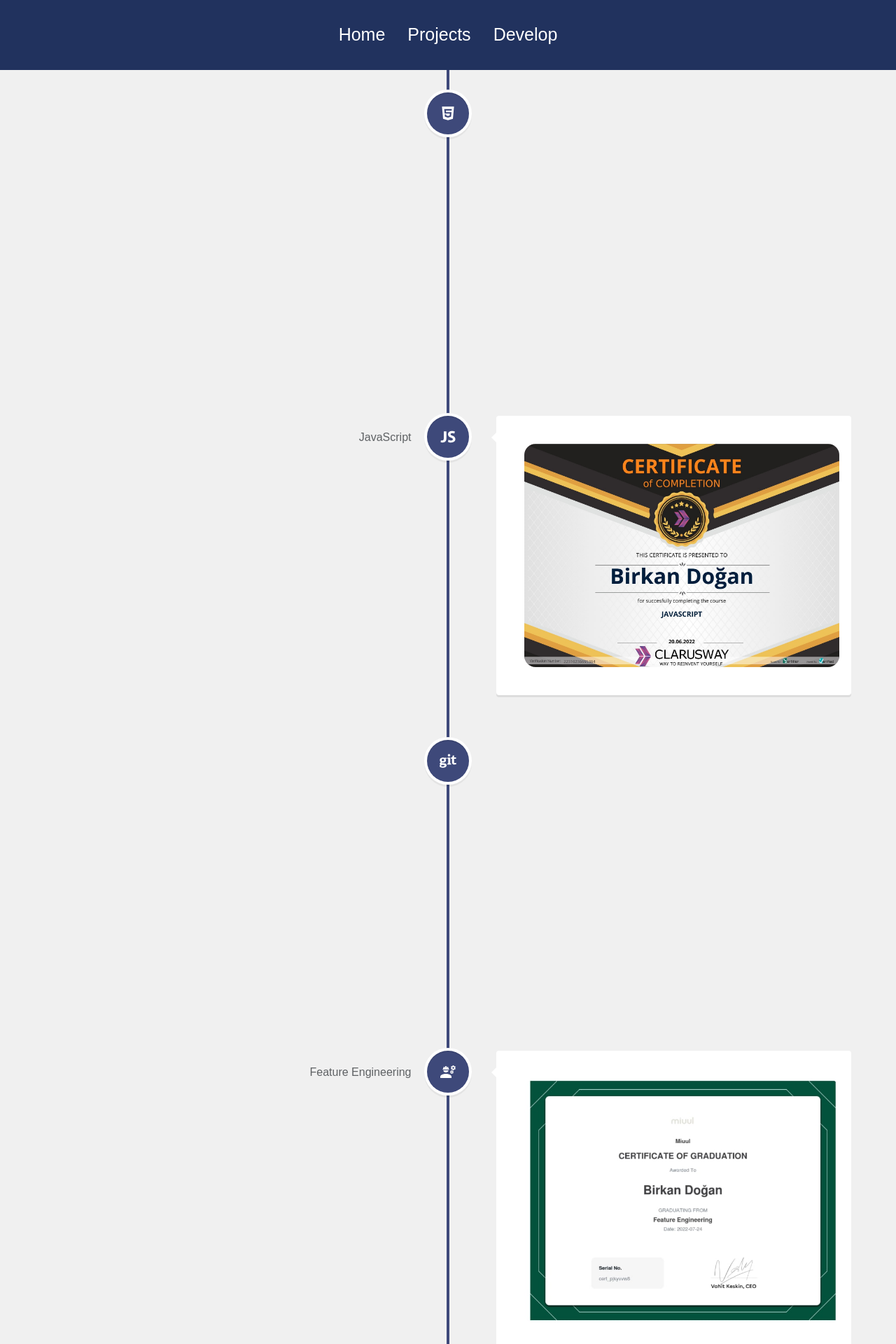
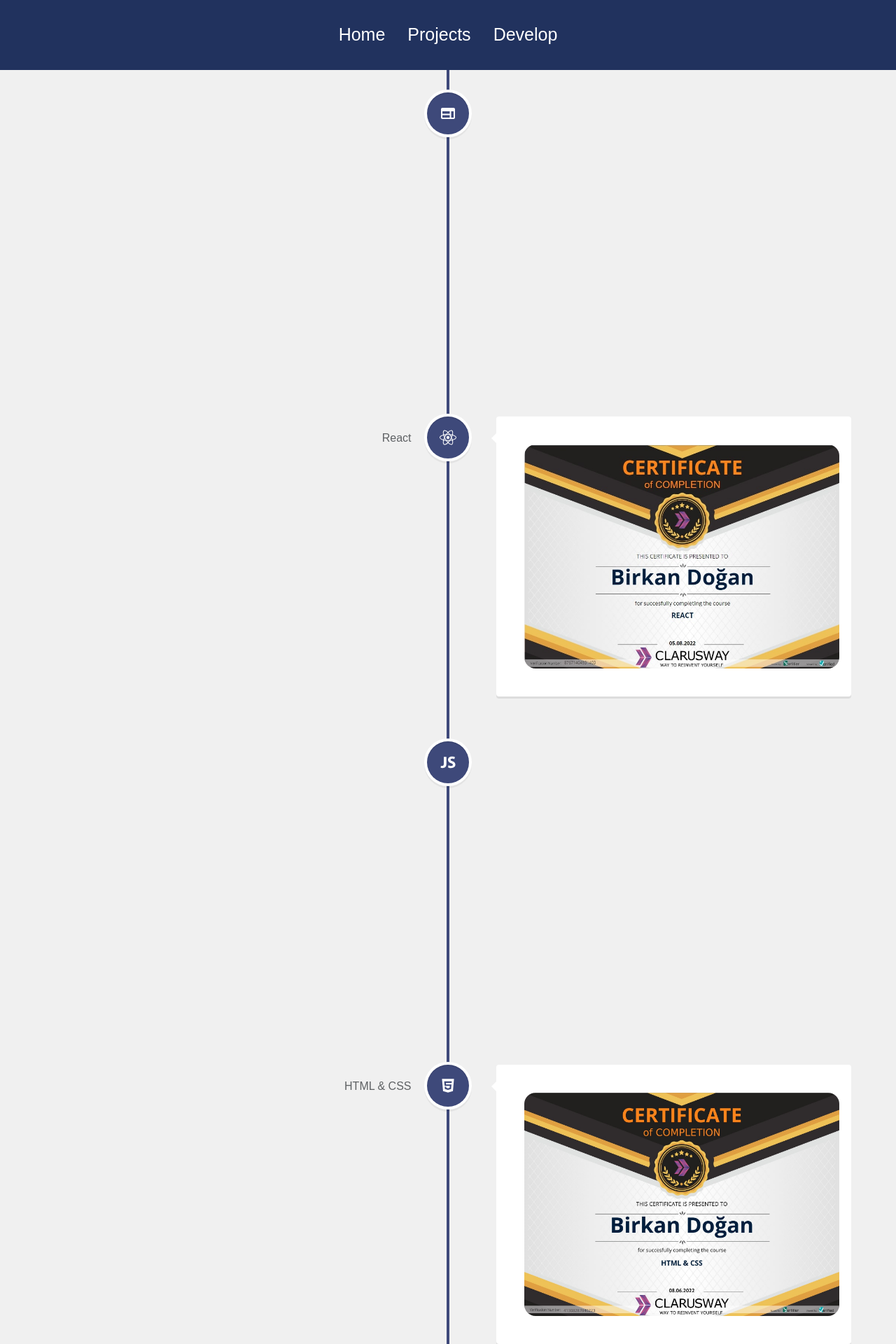
Before and after one commit to birkan-dogan/react-portfolio, a React (Create React App) app: page /develop in a window 1280 px wide. Shown: the top 1920 px of the page at 70% size. Built offline with nearby package versions, Linux system fonts and the light colour scheme.

Commit message:
adding new certificates

```diff
--- a/src/pages/Develop.jsx
+++ b/src/pages/Develop.jsx
@@ -7,11 +7,14 @@
 import { AiFillHtml5 } from "react-icons/ai";
 import { IoLogoJavascript } from "react-icons/io";
 import { MdEngineering } from "react-icons/md";
-import { FaGit } from "react-icons/fa";
+import { FaGit, FaReact } from "react-icons/fa";
+import { MdOutlineWeb } from "react-icons/md";
 import img1 from "../assets/images/41308287040223.jpg";
 import img2 from "../assets/images/22310236695384.jpg";
 import img3 from "../assets/images/image (1).jpg";
 import img4 from "../assets/images/image (2).jpg";
+import img5 from "../assets/images/front-end.jpg";
+import img6 from "../assets/images/react.jpg";
 import "../styles/Develop.css";
 
 const Develop = () => {
@@ -20,11 +23,19 @@
       <VerticalTimeline lineColor="#3e497a">
         <VerticalTimelineElement
           className="vertical-timeline-element--education"
-          date="HTML & CSS"
+          date="Front-end Development"
           iconStyle={{ background: "#3e497a", color: "#fff" }}
-          icon={<AiFillHtml5 />}
+          icon={<MdOutlineWeb />}
         >
-          <img src={img1} alt="" />
+          <img src={img5} alt="" />
+        </VerticalTimelineElement>
+        <VerticalTimelineElement
+          className="vertical-timeline-element--education"
+          date="React"
+          iconStyle={{ background: "#3e497a", color: "#fff" }}
+          icon={<FaReact />}
+        >
+          <img src={img6} alt="" />
         </VerticalTimelineElement>
         <VerticalTimelineElement
           className="vertical-timeline-element--education"
@@ -33,6 +44,14 @@
           icon={<IoLogoJavascript />}
         >
           <img src={img2} alt="" />
+        </VerticalTimelineElement>
+        <VerticalTimelineElement
+          className="vertical-timeline-element--education"
+          date="HTML & CSS"
+          iconStyle={{ background: "#3e497a", color: "#fff" }}
+          icon={<AiFillHtml5 />}
+        >
+          <img src={img1} alt="" />
         </VerticalTimelineElement>
         <VerticalTimelineElement
           className="vertical-timeline-element--education"
```
Also changed, not shown: src/assets/images/front-end.jpg (added), src/assets/images/react.jpg (added).
